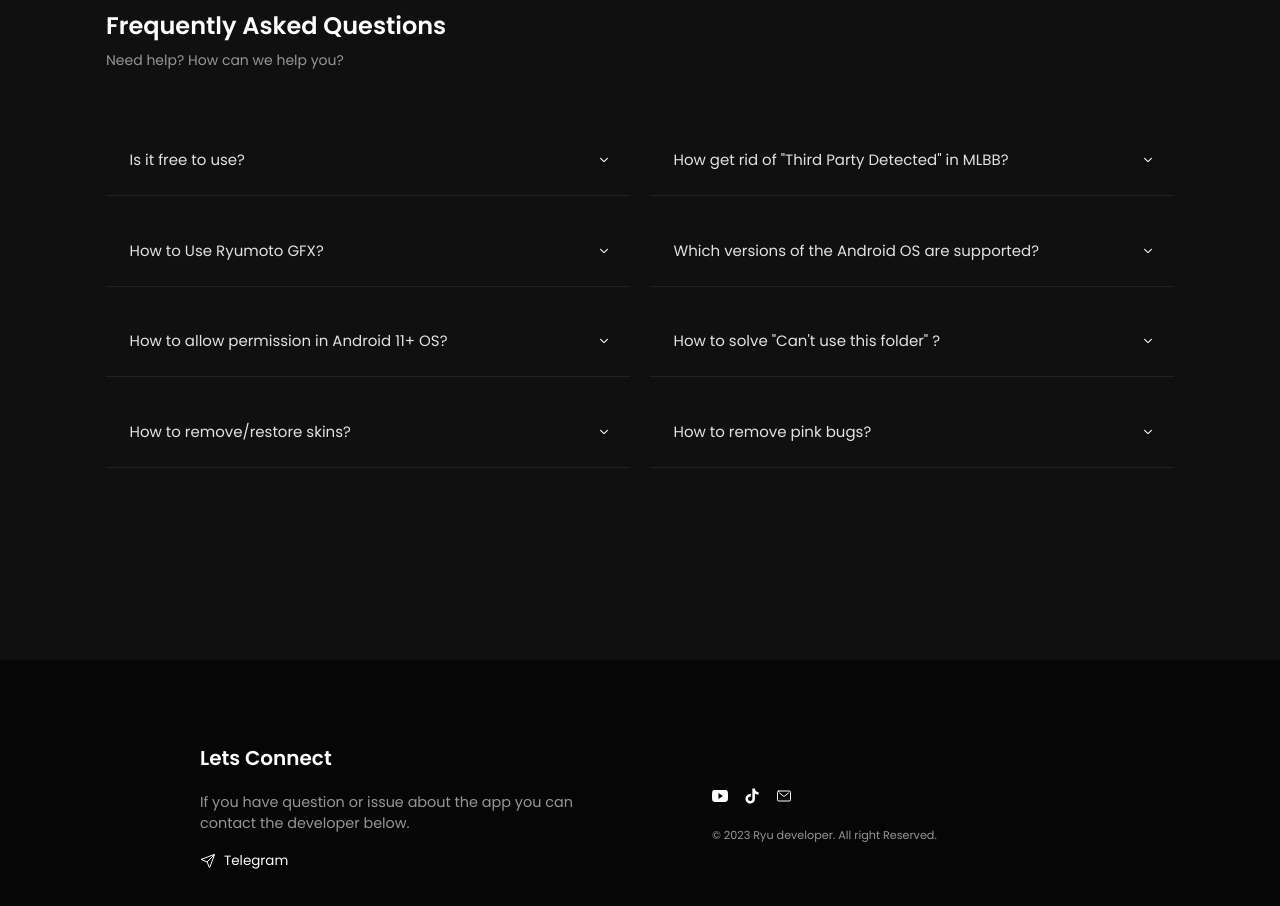
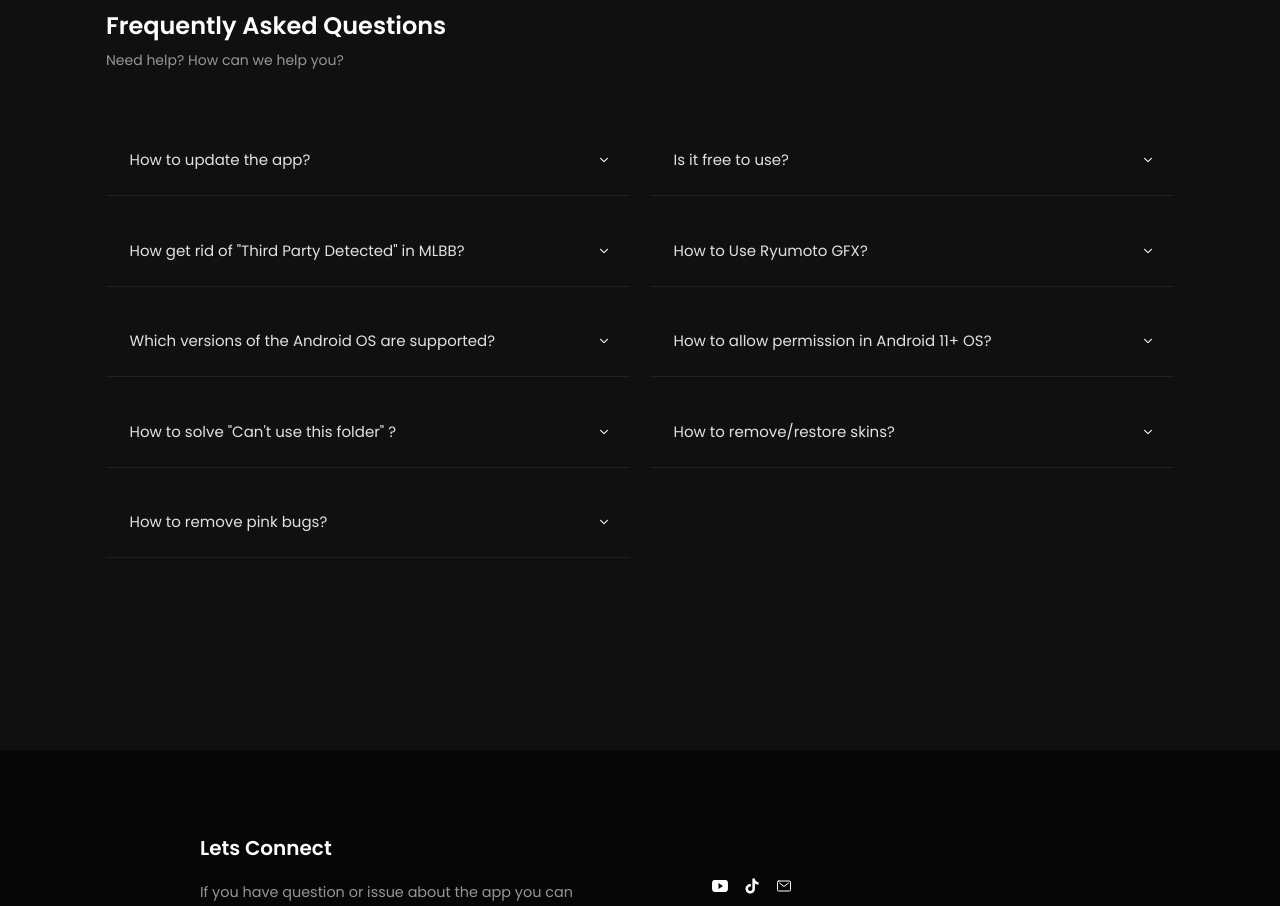
Before and after one commit to Ryuofficial/ryuwebv2, a React (Create React App) app: page / in a window 1280 px wide. Shown: the part 1960-2866 px from the top of the page. Built offline with nearby package versions, Linux system fonts and the light colour scheme.

Commit message:
added new faqs

```diff
--- a/src/components/Accordion.jsx
+++ b/src/components/Accordion.jsx
@@ -12,6 +12,13 @@ function Accordion() {
   };
 
   const accordionData = [
+    {
+      title: "How to update the app?",
+      desc: "Open the app > Click the 'Update' button > You will be redirected to the official website of Ryumoto GFX > Click 'Download Now.' If it doesn't work, you can use the alternative download > Delete the old version before installing the new version > Your app is now updated! Enjoy!",
+      Link: "https://youtu.be/PnD737MSSvA?si=o9_Njy63mv8AcJoH",
+      titleLink: "Watch Video Demo",
+    },
+
     {
       title: "Is it free to use?",
       desc: "Yes, the app is free and designed for users who prefer not to spend money in the game.",
```
